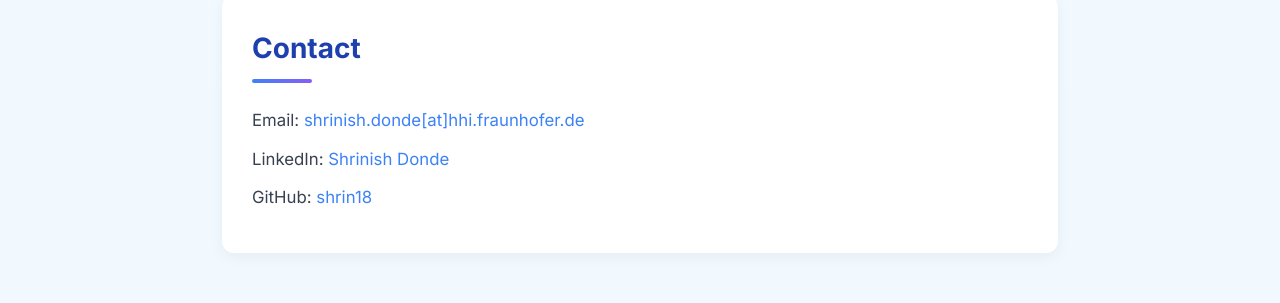
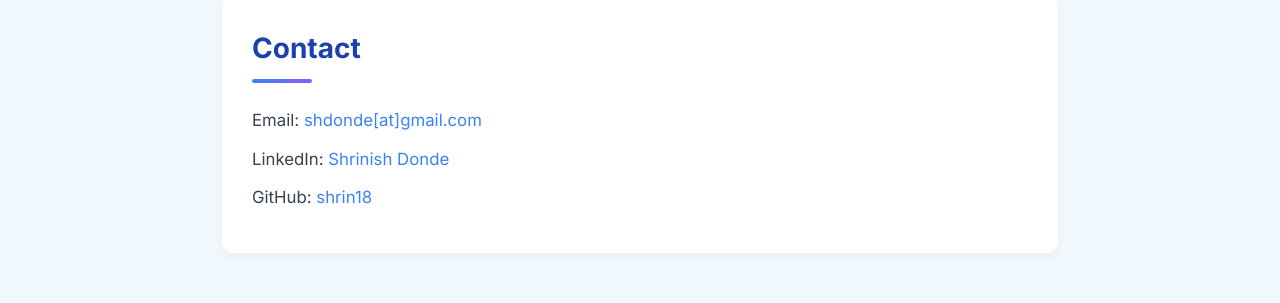
Before and after one commit to shrin18/shrin18.github.io, a Jekyll site: the page index.html, which Jekyll copies as it is, in a window 1280 px wide and 900 px high, scrolled down 2838 px. Shown: the part 196-499 px from the top of the window. Built offline with Jekyll 4.4.1, drawn with Linux system fonts in a browser that asks for light colours.

Commit message:
Update index.html

```diff
--- a/index.html
+++ b/index.html
@@ -379,7 +379,7 @@
 
         <section>
             <h2 id="contact">Contact</h2>
-            <p>Email: <a href="mailto:shrinish.donde@hhi.fraunhofer.de">shrinish.donde[at]hhi.fraunhofer.de</a></p>
+            <p>Email: <a href="mailto:shdonde@gmail.com">shdonde[at]gmail.com</a></p>
             <p>LinkedIn: <a href="https://www.linkedin.com/in/shrinish-donde/" target="_blank">Shrinish Donde</a></p>
             <p>GitHub: <a href="https://www.github.com/shrin18" target="_blank">shrin18</a></p>
         </section>
```
